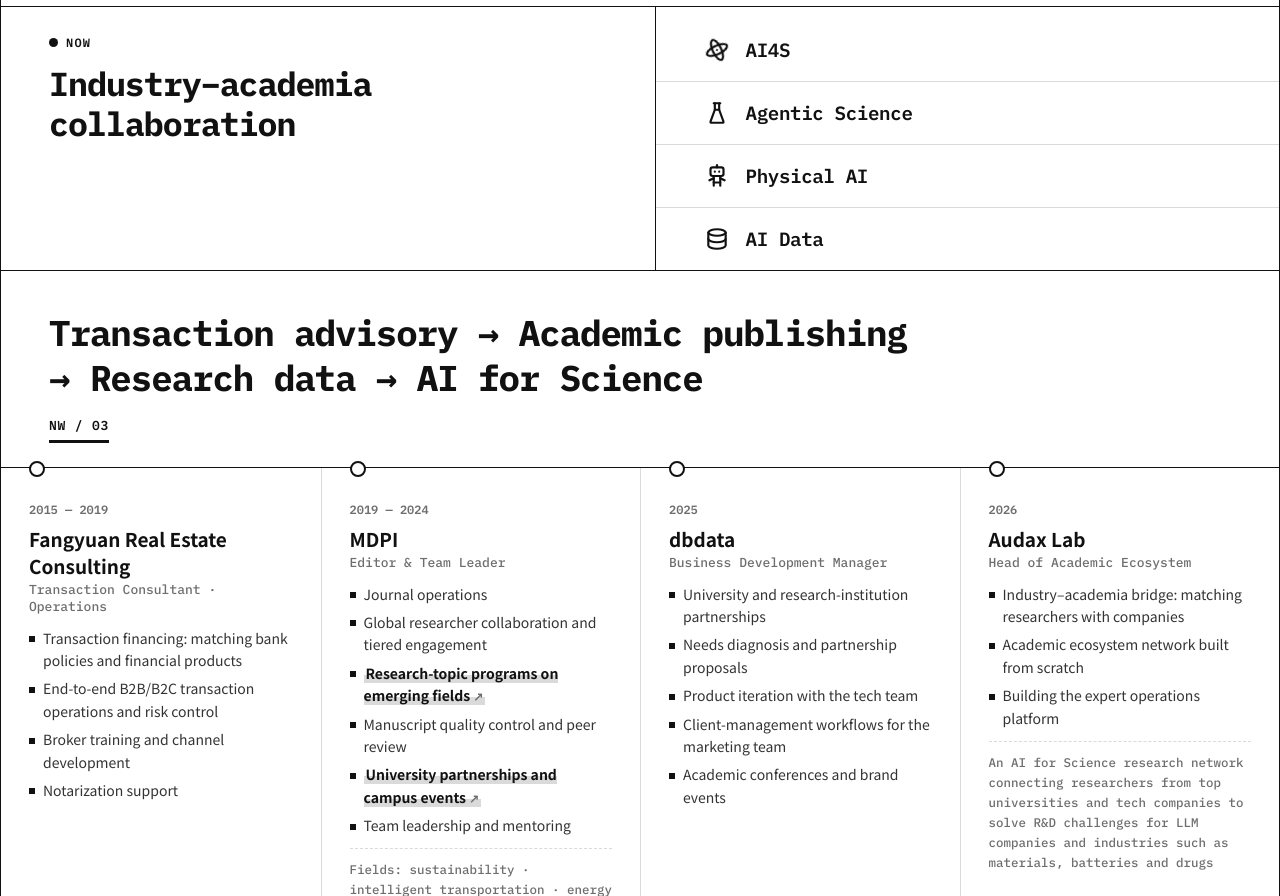
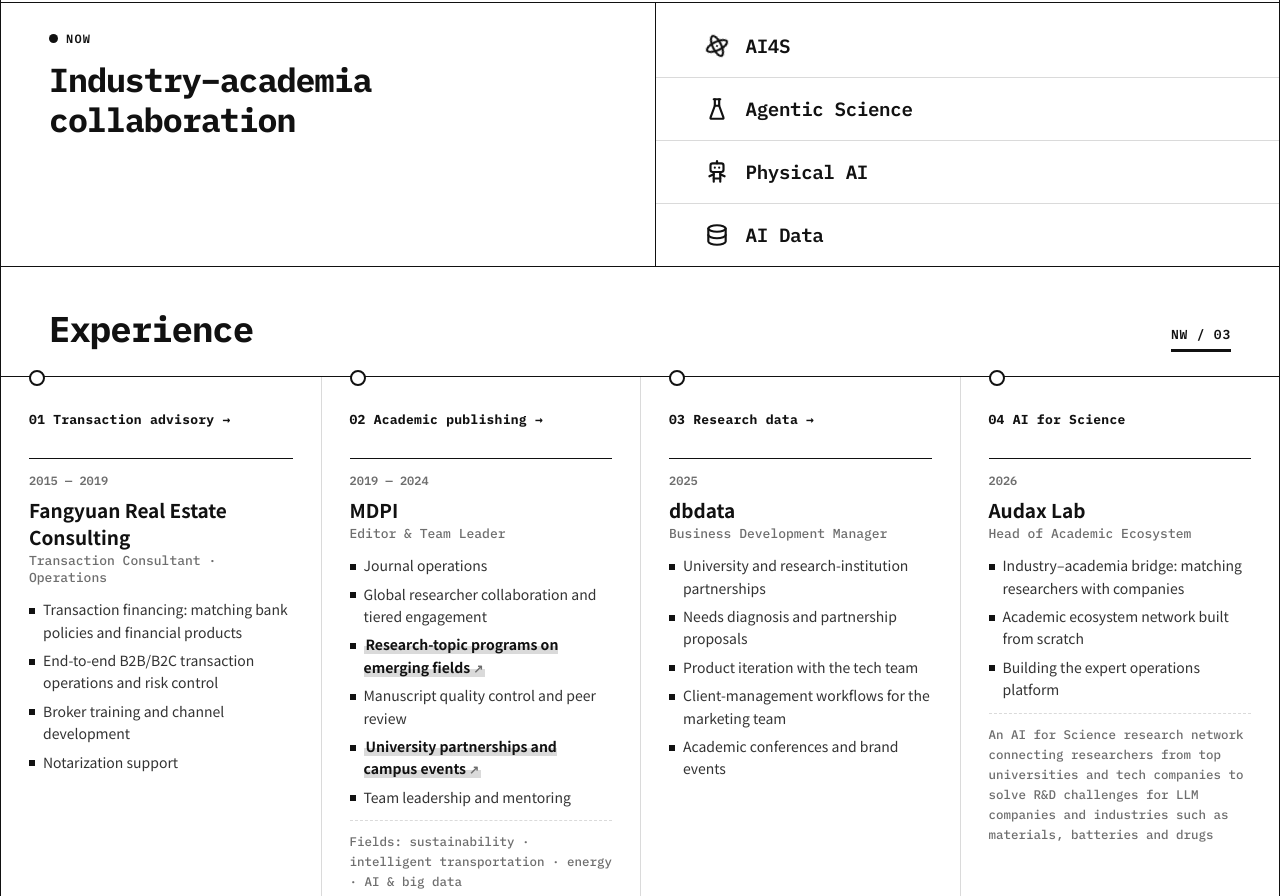
Before and after one commit to NicoleWang-NJFMTLW/nicolewang-njfmtlw.github.io, a plain HTML site: page index.html in a window 1280 px wide. Shown: the part 711-1607 px from the top of the page. Drawn offline with Linux system fonts and the light colour scheme.

Commit message:
主页：去掉标语；经历阶段名移入各卡片与列对齐，标题改为经历
Co-Authored-By: Claude Opus 5.5 <noreply@anthropic.com>

```diff
--- a/index.html
+++ b/index.html
@@ -1,10 +1,10 @@
 <!doctype html>
 <html lang="zh-CN" data-lang="zh"><head><meta charset="utf-8"><meta name="viewport" content="width=device-width,initial-scale=1,viewport-fit=cover">
 <title>王聪聪 Nicole Wang</title>
-<meta name="description" content="王聪聪 Nicole Wang｜学术生态 · 专家网络 · 专家运营 · 合作拓展。连接学者与产业。">
+<meta name="description" content="王聪聪 Nicole Wang｜学术生态 · 专家网络 · 专家运营 · 合作拓展。">
 <meta name="robots" content="index, follow">
 <meta property="og:title" content="王聪聪 Nicole Wang">
-<meta property="og:description" content="Academic ecosystem · Expert networks · Expert operations · Partnerships｜I connect researchers with industry.">
+<meta property="og:description" content="Academic ecosystem · Expert networks · Expert operations · Partnerships">
 <meta property="og:image" content="https://nicolewang-njfmtlw.github.io/avatar.jpg">
 <meta property="og:url" content="https://nicolewang-njfmtlw.github.io/">
 <meta name="theme-color" content="#FFFFFF">
@@ -49,8 +49,6 @@ html[data-lang=zh] .lang .zh,html[data-lang=en] .lang .en{background:var(--ink);
 .name h1{font:800 clamp(44px,4.2vw,64px)/1 var(--sans);letter-spacing:-.01em}
 .name .en{font:600 clamp(18px,1.6vw,23px)/1.2 var(--mono);letter-spacing:-.02em}
 .bar{width:132px;height:8px;background:var(--ink)}
-.slogan{font:700 clamp(24px,2.5vw,34px)/1.3 var(--sans);letter-spacing:-.01em;text-wrap:balance}
-html[data-lang=en] .slogan{font-family:var(--mono);letter-spacing:-.03em}
 .self{font:500 clamp(16px,1.4vw,19px)/1.6 var(--sans);color:var(--sub);margin-top:-10px}
 .meta{color:var(--muted);font-size:14.5px}
 .hobby{list-style:none;padding:0;display:flex;gap:10px}
@@ -149,6 +147,8 @@ html[data-lang=en] .now .focus{font:700 clamp(24px,2.6vw,34px)/1.2 var(--mono);l
 .stop{padding:34px 28px 36px;position:relative;min-width:0}
 .stop+.stop{border-left:1px solid var(--hair)}
 .stop::before{content:"";position:absolute;top:-7px;left:28px;width:12px;height:12px;border-radius:50%;background:var(--paper);border:2px solid var(--ink)}
+.stop .stage{display:block;font:700 13px/1.45 var(--mono);letter-spacing:.02em;color:var(--ink);margin-bottom:14px;padding-bottom:10px;border-bottom:1px solid var(--ink)}
+@media (min-width:761px){html[data-lang=en] .stop .stage{min-height:calc(2.9em + 11px)}}
 .stop.cur::before{background:var(--ink);box-shadow:0 0 0 5px rgba(17,17,17,.12)}
 .stop em{display:block;font:600 12px var(--mono);font-style:normal;color:var(--muted);margin-bottom:8px;font-variant-numeric:tabular-nums}
 .stop strong{display:block;font:700 19px var(--sans)}
@@ -247,8 +247,7 @@ footer{display:flex;justify-content:space-between;gap:12px;flex-wrap:wrap;paddin
     <div class="kw rise" style="--d:0s" data-l="en"><span>Academic ecosystem</span><span>Expert networks</span><span>Expert operations</span><span>Partnerships</span></div>
     <div class="name rise" style="--d:.08s"><h1>王聪聪</h1><div class="en">Nicole Wang</div></div>
     <div class="bar" aria-hidden="true"></div>
-    <p class="slogan rise" style="--d:.45s"><span data-l="zh">连接学者与产业</span><span data-l="en">I connect researchers with industry.</span></p>
-    <p class="meta rise" style="--d:.58s"><span data-l="zh">近十年 · 北京</span><span data-l="en">~10 years · Beijing</span></p>
+        <p class="meta rise" style="--d:.58s"><span data-l="zh">近十年 · 北京</span><span data-l="en">~10 years · Beijing</span></p>
     <ul class="hobby rise" style="--d:.7s" aria-label="爱好 Hobbies"><li><img src="emoji/cat.png" alt="猫猫 Cats" title="猫猫 · Cats" width="28" height="28"></li><li><img src="emoji/moto.png" alt="摩托车 Motorcycles" title="摩托车 · Motorcycles" width="28" height="28"></li><li><img src="emoji/lift.png" alt="健身 Gym" title="健身 · Gym" width="28" height="28"></li><li><img src="emoji/camera.png" alt="摄影 Photography" title="摄影 · Photography" width="28" height="28"></li><li><img src="emoji/plane.png" alt="旅行 Travel" title="旅行 · Travel" width="28" height="28"></li><li class="mbti" title="MBTI">ENTJ</li></ul>
     <div class="dock rise" style="--d:.82s" id="dock"></div>
   </div>
@@ -290,19 +289,19 @@ footer{display:flex;justify-content:space-between;gap:12px;flex-wrap:wrap;paddin
 </section>
 
 <section class="sec" id="experience">
-  <div class="sh"><h2><span data-l="zh">交易咨询 → 学术出版 → 科研数据 → AI for Science</span><span data-l="en">Transaction advisory → Academic publishing → Research data → AI for Science</span></h2><span class="lab">NW / 03</span></div>
+  <div class="sh"><h2><span data-l="zh">经历</span><span data-l="en">Experience</span></h2><span class="lab">NW / 03</span></div>
   <div class="rail">
-    <div class="stop"><em>2015 — 2019</em><strong data-l="zh">方源房地产咨询</strong><strong data-l="en">Fangyuan Real Estate Consulting</strong><span class="role" data-l="zh">交易顾问 · 业务运营</span><span class="role" data-l="en">Transaction Consultant · Operations</span>
+    <div class="stop"><span class="stage">01 <span data-l="zh">交易咨询</span><span data-l="en">Transaction advisory</span>&nbsp;→</span><em>2015 — 2019</em><strong data-l="zh">方源房地产咨询</strong><strong data-l="en">Fangyuan Real Estate Consulting</strong><span class="role" data-l="zh">交易顾问 · 业务运营</span><span class="role" data-l="en">Transaction Consultant · Operations</span>
       <ul class="pts" data-l="zh"><li>交易金融顾问：匹配银行政策与金融产品</li><li>B/C 端交易全流程运营与风险把控</li><li>经纪人培训与渠道开拓</li><li>公证业务</li></ul>
       <ul class="pts" data-l="en"><li>Transaction financing: matching bank policies and financial products</li><li>End-to-end B2B/B2C transaction operations and risk control</li><li>Broker training and channel development</li><li>Notarization support</li></ul></div>
-    <div class="stop"><em>2019 — 2024</em><strong>MDPI</strong><span class="role">Editor &amp; Team Leader</span>
+    <div class="stop"><span class="stage">02 <span data-l="zh">学术出版</span><span data-l="en">Academic publishing</span>&nbsp;→</span><em>2019 — 2024</em><strong>MDPI</strong><span class="role">Editor &amp; Team Leader</span>
       <ul class="pts" data-l="zh"><li>期刊学科运营</li><li>全球学者合作与分层运营</li><li><a class="tlink" href="https://nicolewang-njfmtlw.github.io/resume-cn/#topics" target="_blank" rel="noopener" title="查看 32 个合作专栏">研究热点专栏策划与全周期管理</a></li><li>论文质量把控与同行评审</li><li><a class="tlink" href="https://nicolewang-njfmtlw.github.io/resume-cn/#campus" target="_blank" rel="noopener" title="查看高校合作与校园活动">高校合作与校园活动</a></li><li>团队管理与带教机制</li></ul>
       <ul class="pts" data-l="en"><li>Journal operations</li><li>Global researcher collaboration and tiered engagement</li><li><a class="tlink" href="https://nicolewang-njfmtlw.github.io/resume-en/#topics" target="_blank" rel="noopener" title="See all 32 special issues">Research-topic programs on emerging fields</a></li><li>Manuscript quality control and peer review</li><li><a class="tlink" href="https://nicolewang-njfmtlw.github.io/resume-en/#campus" target="_blank" rel="noopener" title="See university partnerships">University partnerships and campus events</a></li><li>Team leadership and mentoring</li></ul>
       <p class="fields"><span data-l="zh">主要领域：可持续发展 · 智能交通 · 能源 · AI 与大数据</span><span data-l="en">Fields: sustainability · intelligent transportation · energy · AI &amp; big data</span></p></div>
-    <div class="stop"><em>2025</em><strong data-l="zh">东壁科技数据</strong><strong data-l="en">dbdata</strong><span class="role" data-l="zh">市场部商务经理</span><span class="role" data-l="en">Business Development Manager</span>
+    <div class="stop"><span class="stage">03 <span data-l="zh">科研数据</span><span data-l="en">Research data</span>&nbsp;→</span><em>2025</em><strong data-l="zh">东壁科技数据</strong><strong data-l="en">dbdata</strong><span class="role" data-l="zh">市场部商务经理</span><span class="role" data-l="en">Business Development Manager</span>
       <ul class="pts" data-l="zh"><li>高校与科研机构拓展</li><li>需求诊断与合作方案</li><li>协同技术团队推动产品迭代</li><li>市场部客户管理流程搭建</li><li>学术会议与品牌宣传</li></ul>
       <ul class="pts" data-l="en"><li>University and research-institution partnerships</li><li>Needs diagnosis and partnership proposals</li><li>Product iteration with the tech team</li><li>Client-management workflows for the marketing team</li><li>Academic conferences and brand events</li></ul></div>
-    <div class="stop"><em>2026</em><strong>Audax Lab</strong><span class="role" data-l="zh">学术生态负责人</span><span class="role" data-l="en">Head of Academic Ecosystem</span>
+    <div class="stop"><span class="stage">04 <span data-l="zh">AI for Science</span><span data-l="en">AI for Science</span></span><em>2026</em><strong>Audax Lab</strong><span class="role" data-l="zh">学术生态负责人</span><span class="role" data-l="en">Head of Academic Ecosystem</span>
       <ul class="pts" data-l="zh"><li>产学桥梁：撮合学者与企业合作</li><li>学术生态网络：从零搭建学者网络</li><li>专家运营平台搭建</li></ul>
       <ul class="pts" data-l="en"><li>Industry–academia bridge: matching researchers with companies</li><li>Academic ecosystem network built from scratch</li><li>Building the expert operations platform</li></ul>
       <p class="fields"><span data-l="zh">AI for Science 研究网络，连接全球顶尖高校与科技公司的研究者，为大模型公司及材料、电池、药物等产业企业攻克研发难题</span><span data-l="en">An AI for Science research network connecting researchers from top universities and tech companies to solve R&amp;D challenges for LLM companies and industries such as materials, batteries and drugs</span></p></div>
```
